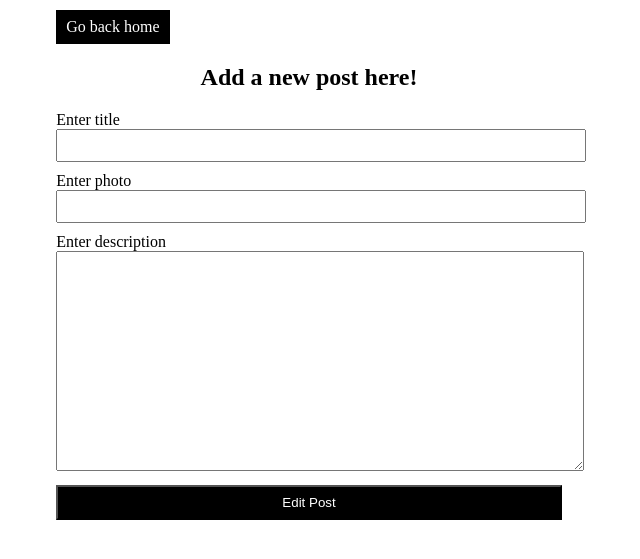
After one commit to MinKhantKyawSwar/Blog-with-node-express-mongoose, a Node server app: template views/editPost.ejs in a window 1280 px wide. The commit adds this page. Shown: the top 559 px of the page, without its empty margins (331-971 px from the left). Run offline with Node 20, Linux system fonts and the light colour scheme; the template is opened without the code that fills it, so the values that code supplies are empty; some libraries are stand-ins or nearby versions.

Commit message:
update,delete

```diff
--- a/public/css/styles.css
+++ b/public/css/styles.css
@@ -25,12 +25,14 @@ textarea {
   padding: 4px 10px;
   width: 100%;
 }
-button {
+button,
+.btn-full {
   margin: 10px 0;
   color: #fff;
   background-color: #000;
   padding: 8px 0;
   width: 100%;
+  text-align: center;
 }
 .mx-auto {
   width: 40%;
@@ -49,15 +51,15 @@ button {
   text-transform: uppercase;
   font-weight: 600;
 }
-.details h1{
+.details h1 {
   text-align: center;
   margin: 20px 0;
 }
-.details img{
+.details img {
   width: 100%;
   height: 30rem;
   object-fit: cover;
 }
-.details p{
+.details p {
   font-size: 17px;
 }
--- a/views/details.ejs
+++ b/views/details.ejs
@@ -3,7 +3,9 @@
   <h1><%= post.title %></h1>
   <img src="<%= post.imgUrl %>" alt="<%= post.title %>" />
   <p><%= post.description %></p>
-  <button class="btn">Edit</button>
-  <button class="btn">Delete</button>
+  <a href="/admin/edit/<%= post._id %>" class="btn-full">Edit</a>
+  <form action="/admin/delete/<%= post._id %>" method="post">
+    <button>Delete</button>
+  </form>
 </section>
 <%- include("./includes/foot") %>
--- /dev/null
+++ b/views/editPost.ejs
@@ -0,0 +1,29 @@
+<%- include("./includes/head") %>
+
+    <section class="mx-auto">
+      <a href="/">Go back home</a>
+      <h1 class="title">Add a new post here!</h1>
+      <form action="/admin/edit-post" method="post">
+        <input type="text" value="<%= post._id%>" name="postId" hidden>
+        <div>
+          <label for="title">Enter title</label>
+          <input type="text" id="title" name="title" value="<%= post.title %>" required/>
+        </div>
+        <div>
+          <label for="photo">Enter photo</label>
+          <input type="text" id="photo" name="photo" value="<%= post.imgUrl %>" required />
+        </div>
+        <div>
+          <label for="description">Enter description</label>
+          <textarea
+            name="description"
+            id="description"
+            cols="30"
+            rows="10"
+          ><%= post.description %></textarea>
+        </div>
+        <button>Edit Post</button>
+      </form>
+    </section>
+  </body>
+  <%- include("./includes/foot") %>
```
Also changed, not shown: controllers/posts.js (+36 -7 lines), models/post.js (+27 -7 lines), routes/admin.js (+9 -3 lines).
